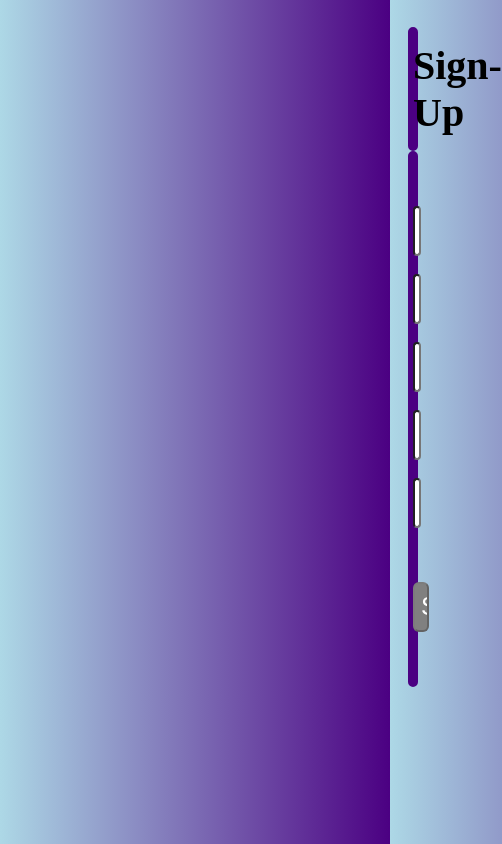
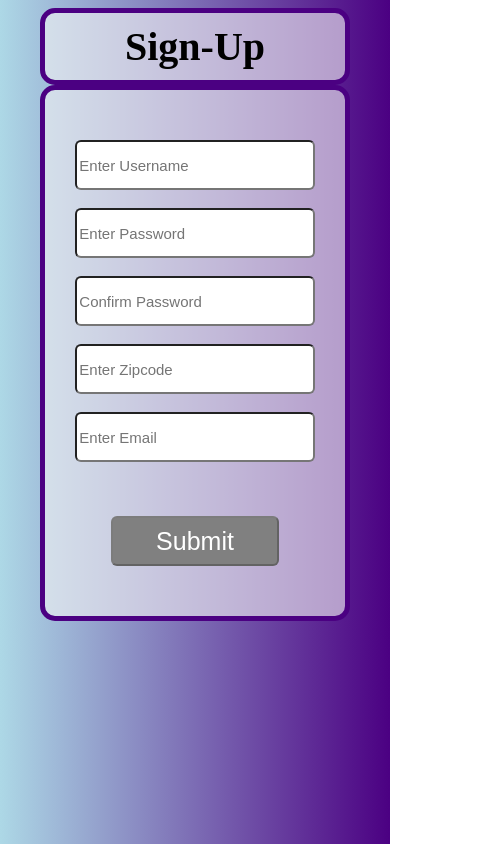
Before and after one commit to sravyakalva/PriceSavior, a plain HTML site: page SignUp.html in a window 390 px wide. Shown: the whole page, 502 px wide, since content can reach past the window. Drawn offline with nearby package versions, Linux system fonts and the light colour scheme.

Commit message:
Add files via upload

```diff
--- a/SignupStyleSheet.css
+++ b/SignupStyleSheet.css
@@ -18,6 +18,7 @@ h1
     margin-left: 400px;
     margin-bottom: 0px;
 }
+
 form{
     background: rgba(245,245 ,245 , 0.6);
     padding-top: 50px;
@@ -26,6 +27,7 @@ form{
     margin-left: 400px;
     border-radius: 15px;
     border: 5px solid indigo;
+
 }
 .centered{
     text-align: center;
@@ -68,3 +70,26 @@ input
     box-sizing: border-box;
 
 }
+@media (max-width:1092px )
+{
+
+    h1
+    {
+        width: 80%;
+        margin: auto;
+        padding: auto;
+    }
+    form
+    {
+        width: 80%;
+        margin: auto;
+        padding:auto;
+    }
+    input
+    {
+        width: 80%;
+        margin: auto;
+        padding: auto;
+    }
+
+}
```
